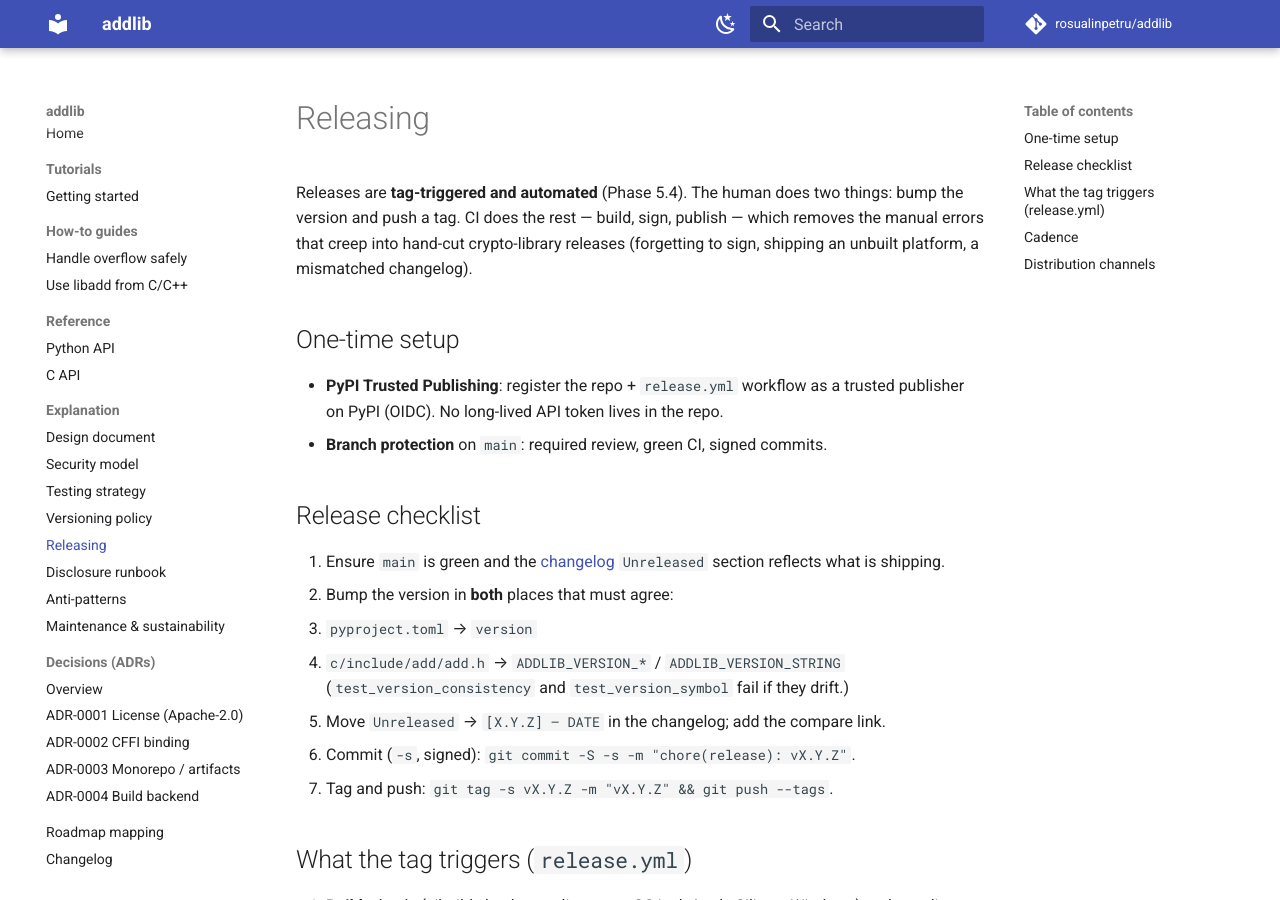
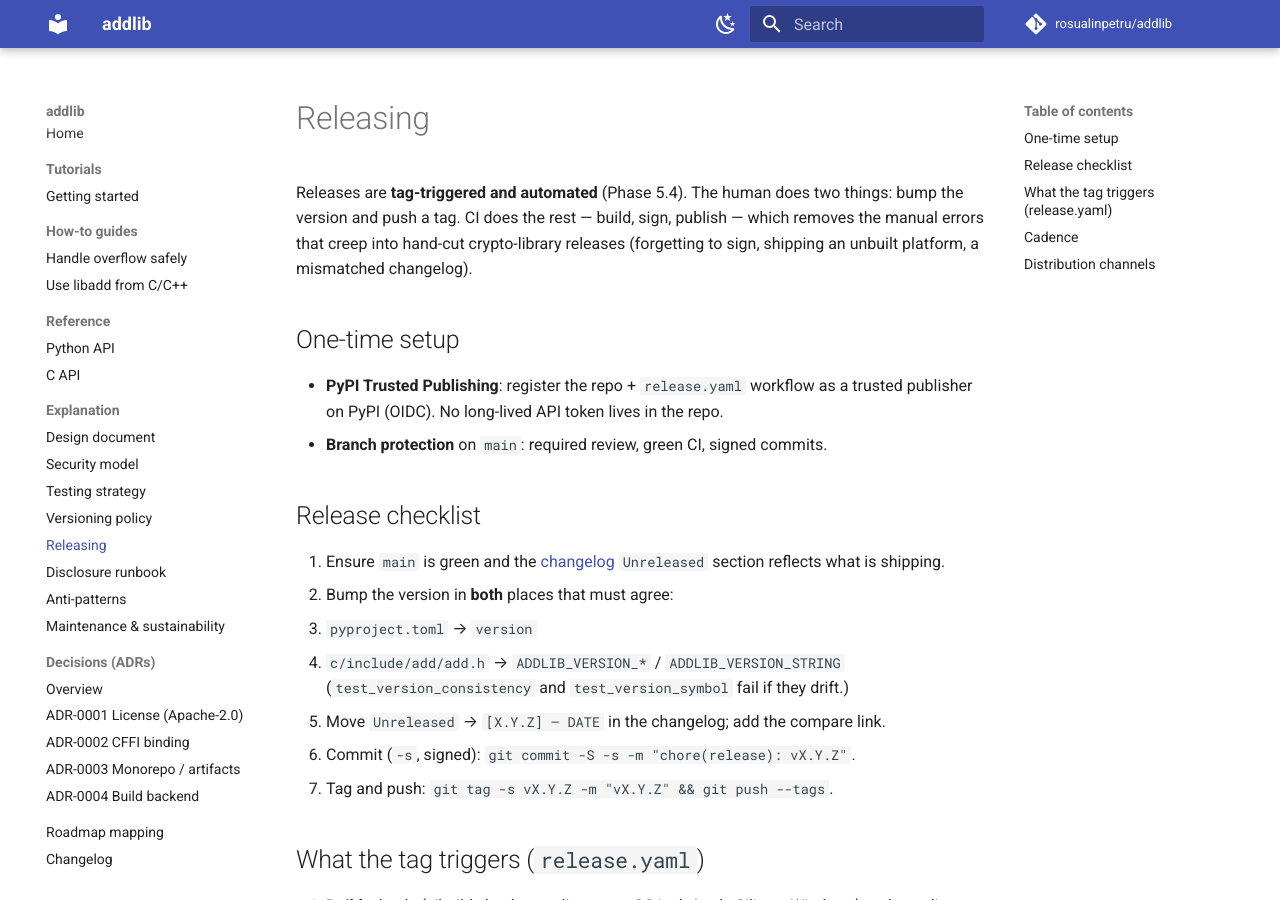
Before and after one commit to rosualinpetru/addlib, an MkDocs documentation site: the page built from docs/explanation/releasing.md, in a window 1280 px wide and 900 px high. Built offline with MkDocs 1.6.1 and Material for MkDocs 9.7.7, drawn with Linux system fonts in a browser that asks for light colours; comment, search, counter and statistics services are not loaded.

Commit message:
ci(release): rename workflow to release.yaml to match the trusted publisher
Signed-off-by: Alin-Petru Roșu <rosualinpetru@gmail.com>

```diff
--- a/docs/ROADMAP.md
+++ b/docs/ROADMAP.md
@@ -14,7 +14,7 @@ repository, and sketches a forward roadmap.
 | **2 — Infra & CI/CD** | CI, cross-platform wheels, dev env, SBOM | `pyproject.toml`/`setup.py`, `cibuildwheel`, `Makefile`, devcontainer, `ci.yml`/`wheels.yml`, Dependabot |
 | **3 — Testing** | Pyramid, KATs, negative tests, fuzzing, benchmarks | unit/property/KAT/negative/ABI tests, libFuzzer target with a 128-bit oracle, `pytest-benchmark`, nightly Valgrind |
 | **4 — Security** | Secure-by-construction, supply chain, disclosure, audit | [security model](explanation/security-model.md), [disclosure runbook](explanation/disclosure-runbook.md), CodeQL, OpenSSF Scorecard, dependency review |
-| **5 — Releases** | SemVer, automated signed releases, channels | [versioning](explanation/versioning.md), [`CHANGELOG.md`](changelog.md), `release.yml` (SBOM + provenance + Sigstore + Trusted Publishing) |
+| **5 — Releases** | SemVer, automated signed releases, channels | [versioning](explanation/versioning.md), [`CHANGELOG.md`](changelog.md), `release.yaml` (SBOM + provenance + Sigstore + Trusted Publishing) |
 | **6 — Docs & site** | Diátaxis, docs-as-code, website | this MkDocs Material site, `README.md`, `CITATION.cff`, runnable examples |
 | **7 — Community** | On-ramp, channels, RFCs | issue/PR templates, this roadmap, [RFC template](https://github.com/rosualinpetru/addlib/tree/main/docs/rfcs) |
 | **8 — Maintenance** | Bus factor, ADRs, sustainability | ADRs + design doc as release-blocking artifacts, [`MAINTAINERS.md`](https://github.com/rosualinpetru/addlib/blob/main/MAINTAINERS.md), this page |
--- a/docs/explanation/releasing.md
+++ b/docs/explanation/releasing.md
@@ -8,7 +8,7 @@ changelog).
 
 ## One-time setup
 
-- **PyPI Trusted Publishing**: register the repo + `release.yml` workflow as a
+- **PyPI Trusted Publishing**: register the repo + `release.yaml` workflow as a
   trusted publisher on PyPI (OIDC). No long-lived API token lives in the repo.
 - **Branch protection** on `main`: required review, green CI, signed commits.
 
@@ -24,7 +24,7 @@ changelog).
 4. Commit (`-s`, signed): `git commit -S -s -m "chore(release): vX.Y.Z"`.
 5. Tag and push: `git tag -s vX.Y.Z -m "vX.Y.Z" && git push --tags`.
 
-## What the tag triggers (`release.yml`)
+## What the tag triggers (`release.yaml`)
 
 1. **Build** wheels (cibuildwheel: manylinux, macOS incl. Apple Silicon,
    Windows) and an sdist; each wheel is import-smoke-tested.
```
Also changed, not shown: 3 other files.
